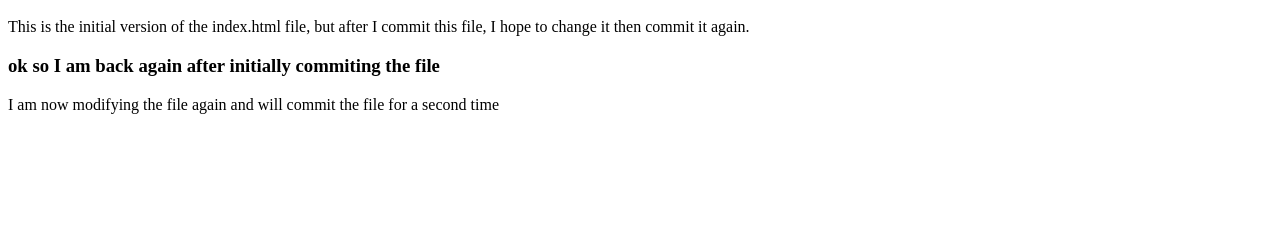
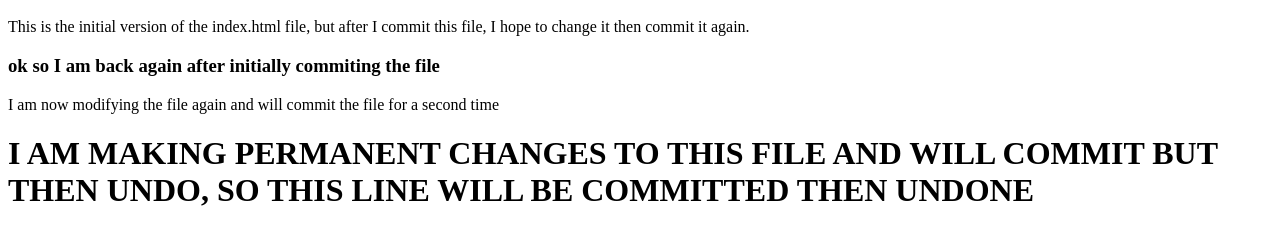
Before and after one commit to alixirr/repo-test, a plain HTML site: page index.html in a window 1280 px wide. Shown: the part 48-292 px from the top of the page. Drawn offline with Linux system fonts and the light colour scheme.

Commit message:
I modified the file again but will undo the change later

```diff
--- a/index.html
+++ b/index.html
@@ -2,3 +2,4 @@
 <p>This is the initial version of the index.html file, but after I commit this file, I hope to change it then commit it again.</p>
 <h3>ok so I am back again after initially commiting the file</h3>
 <p>I am now modifying the file again and will commit the file for a second time</p>
+<h1>I AM MAKING PERMANENT CHANGES TO THIS FILE AND WILL COMMIT BUT THEN UNDO, SO THIS LINE WILL BE COMMITTED THEN UNDONE</h1>
```
